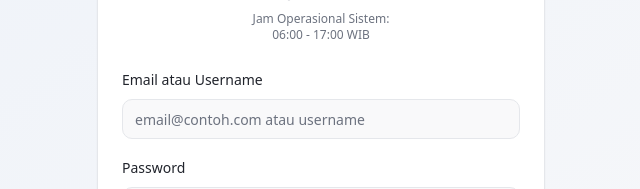
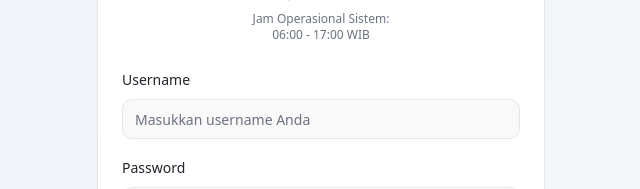
Before and after one commit to Anjarabidin27/Anjarpos, a React (Vite) app: page /login in a window 1280 px wide. Shown: the part 275-464 px from the top of the page, without its empty margins (319-959 px from the left). Built offline with nearby package versions, Linux system fonts and the light colour scheme; no server answers; the database is empty.

Commit message:
Allow login with username

```diff
--- a/src/components/Auth/LoginPage.tsx
+++ b/src/components/Auth/LoginPage.tsx
@@ -51,12 +51,8 @@ export const LoginPage = () => {
     setIsLoading(true);
     setError('');
 
-    let result;
-    if (formData.email.includes('@')) {
-      result = await signIn(formData.email, formData.password);
-    } else {
-      result = await signInWithUsername(formData.email, formData.password);
-    }
+    // Only use username login
+    const result = await signInWithUsername(formData.email, formData.password);
 
     if (result.error) {
       setError(result.error.message);
@@ -248,7 +244,7 @@ export const LoginPage = () => {
         <CardContent>
           <form onSubmit={handleSignIn} className="space-y-4">
             <div className="space-y-2">
-              <Label htmlFor="username">Email atau Username</Label>
+              <Label htmlFor="username">Username</Label>
               <Input
                 id="username"
                 type="text"
@@ -257,7 +253,7 @@ export const LoginPage = () => {
                   ...formData,
                   email: e.target.value
                 })}
-                placeholder="email@contoh.com atau username"
+                placeholder="Masukkan username Anda"
                 required
               />
             </div>
```
